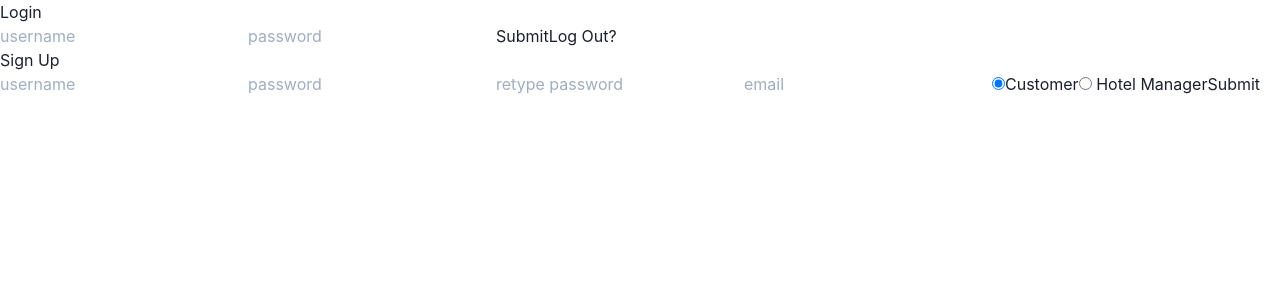
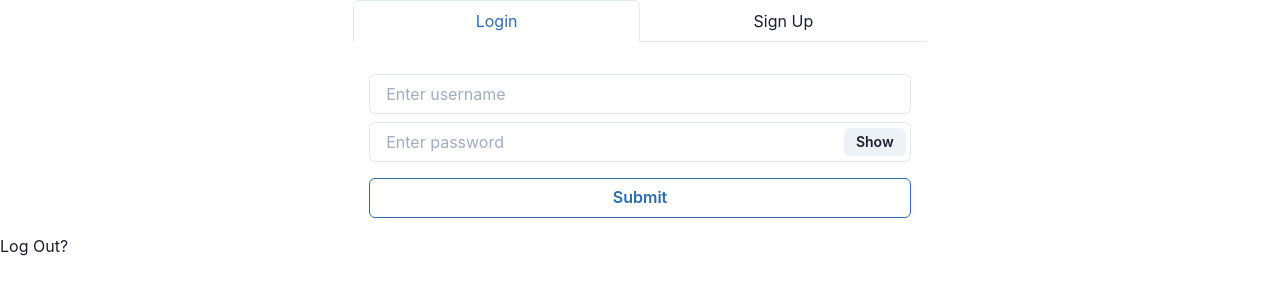
Before and after one commit to cgkw94/hotel, a React (Create React App) app in the folder frontend/: page /login in a window 1280 px wide. Shown: the top 300 px of the page. Built offline with nearby package versions, Linux system fonts and the light colour scheme.

Commit message:
login page styling done

```diff
--- a/frontend/package.json
+++ b/frontend/package.json
@@ -4,6 +4,7 @@
   "private": true,
   "proxy": "http://localhost:5005",
   "dependencies": {
+    "@chakra-ui/icons": "^1.1.1",
     "@chakra-ui/react": "^1.7.4",
     "@emotion/react": "^11.7.1",
     "@emotion/styled": "^11.6.0",
--- a/frontend/src/App.js
+++ b/frontend/src/App.js
@@ -8,12 +8,11 @@ import Login from "./components/Login";
 import LandingPage from "./components/LandingPage";
 
 function App() {
-
   //search input useStates
-  const [location, setLocation] = useState('')
-  const [inDate, setInDate] = useState('')
-  const [outDate, setOutDate] = useState('')
-  const [roomType, setRoomType] = useState('')
+  const [location, setLocation] = useState("");
+  const [inDate, setInDate] = useState("");
+  const [outDate, setOutDate] = useState("");
+  const [roomType, setRoomType] = useState("");
 
   // eslint-disable-next-line -- this is to "get rid" of the compilation warning that the state was assigned but never used.
   const [userFeedback, setUserFeedback] = useState("");
@@ -26,11 +25,9 @@ function App() {
   return (
     <>
       <Route exact path="/">
-        <a href="/login">
-          <Button colorScheme="teal" variant="outline">
-            Login/Sign Up
-          </Button>
-        </a>
+        <Button as="a" href="/login" colorScheme="teal" variant="outline">
+          Login/Sign Up
+        </Button>
       </Route>
       <Route path="/login">
         <Login
@@ -40,7 +37,12 @@ function App() {
         />
       </Route>
       <Route exact path="/">
-        <LandingPage setLocation={setLocation} setInDate={setInDate} setOutDate={setOutDate} setRoomType={setRoomType} />
+        <LandingPage
+          setLocation={setLocation}
+          setInDate={setInDate}
+          setOutDate={setOutDate}
+          setRoomType={setRoomType}
+        />
       </Route>
       <Route exact path="/hotel/:hotelId">
         <HotelDetails />
--- a/frontend/src/components/Login.js
+++ b/frontend/src/components/Login.js
@@ -1,4 +1,22 @@
 import React, { useState } from "react";
+import { Container } from "@chakra-ui/react";
+import { Tabs, TabList, TabPanels, Tab, TabPanel } from "@chakra-ui/react";
+import {
+  FormControl,
+  FormLabel,
+  FormErrorMessage,
+  FormHelperText,
+} from "@chakra-ui/react";
+import {
+  Input,
+  InputGroup,
+  InputLeftElement,
+  InputRightElement,
+  Button,
+  Stack,
+} from "@chakra-ui/react";
+
+import { EmailIcon } from "@chakra-ui/icons";
 
 const Login = (props) => {
   const [error, setError] = useState("");
@@ -10,6 +28,8 @@ const Login = (props) => {
     rpassword: "",
     email: "",
   });
+  const [show, setShow] = React.useState(false);
+  const handleClick = () => setShow(!show);
 
   const fetchData = async (username, password) => {
     props.setUserInfo({ username: "" });
@@ -95,74 +115,138 @@ const Login = (props) => {
     e.preventDefault();
     props.setUserInfo({ username: "" });
     props.setLoggedIn(false);
-    if (newUser.password !== newUser.rpassword) {
+    if (
+      newUser.username.length === 0 ||
+      newUser.password.length === 0 ||
+      newUser.email.length === 0
+    ) {
+      setError("All fields are required.");
+    } else if (newUser.password !== newUser.rpassword) {
       setError("Passwords do not match.");
+    } else if (newUser.email.includes("@") === false) {
+      setError("Invalid Email address.");
     } else {
       createUser(newUser.username, newUser.password, newUser.email);
     }
   };
 
   return (
-    <div>
-      {props.userInfo.username}
-      {error}
+    <>
+      <Container w="75%">
+        <Tabs w="100%" isFitted variant="enclosed" colorScheme="blue">
+          <TabList mb="1em">
+            <Tab>Login</Tab>
+            <Tab>Sign Up</Tab>
+          </TabList>
+          <TabPanels>
+            <TabPanel>
+              <Stack direction="column" spacing={2}>
+                <Input
+                  value={usernameInput}
+                  onChange={handleLoginUsername}
+                  placeholder="Enter username"
+                  size="md"
+                />
+
+                <InputGroup size="md">
+                  <Input
+                    pr="4.5rem"
+                    type={show ? "text" : "password"}
+                    placeholder="Enter password"
+                    value={passwordInput}
+                    onChange={handleLoginPassword}
+                  />
+                  <InputRightElement width="4.5rem">
+                    <Button h="1.75rem" size="sm" onClick={handleClick}>
+                      {show ? "Hide" : "Show"}
+                    </Button>
+                  </InputRightElement>
+                </InputGroup>
+                <FormControl isInvalid={error}>
+                  <FormErrorMessage>{error}</FormErrorMessage>
+                </FormControl>
+                <Button
+                  colorScheme="blue"
+                  variant="outline"
+                  onClick={handleLoginSubmit}
+                  type="submit"
+                >
+                  Submit
+                </Button>
+              </Stack>
+            </TabPanel>
+            <TabPanel>
+              <Stack direction="column" spacing={2}>
+                <Input
+                  value={newUser.username}
+                  onChange={handleUsername}
+                  placeholder="Enter new username"
+                  size="md"
+                />
+
+                <InputGroup size="md">
+                  <Input
+                    pr="4.5rem"
+                    type={show ? "text" : "password"}
+                    placeholder="Enter password"
+                    value={newUser.password}
+                    onChange={handlePassword}
+                  />
+                  <InputRightElement width="4.5rem">
+                    <Button h="1.75rem" size="sm" onClick={handleClick}>
+                      {show ? "Hide" : "Show"}
+                    </Button>
+                  </InputRightElement>
+                </InputGroup>
+                <InputGroup size="md">
+                  <Input
+                    pr="4.5rem"
+                    type={show ? "text" : "password"}
+                    placeholder="Retype password"
+                    value={newUser.rpassword}
+                    onChange={handleRPassword}
+                  />
+                  <InputRightElement width="4.5rem">
+                    <Button h="1.75rem" size="sm" onClick={handleClick}>
+                      {show ? "Hide" : "Show"}
+                    </Button>
+                  </InputRightElement>
+                </InputGroup>
+                <InputGroup>
+                  <InputLeftElement
+                    pointerEvents="none"
+                    children={<EmailIcon color="gray.300" />}
+                  />
+                  <Input
+                    type="email"
+                    placeholder="Email address"
+                    value={newUser.email}
+                    onChange={handleEmail}
+                  />
+                </InputGroup>
+                <FormControl isInvalid={error}>
+                  <FormErrorMessage>{error}</FormErrorMessage>
+                </FormControl>
+                <Button
+                  colorScheme="blue"
+                  variant="outline"
+                  onClick={handleNew}
+                  type="submit"
+                >
+                  Submit
+                </Button>
+              </Stack>
+            </TabPanel>
+          </TabPanels>
+        </Tabs>
+      </Container>
       <div>
-        Login
-        <br />
-        <form>
-          <input
-            placeholder="username"
-            value={usernameInput}
-            onChange={handleLoginUsername}
-          ></input>
-          <input
-            placeholder="password"
-            type="password"
-            value={passwordInput}
-            onChange={handleLoginPassword}
-          ></input>
-          <button type="submit" onClick={handleLoginSubmit}>
-            Submit
-          </button>
-          <button onClick={handleLogout}>Log Out?</button>
-        </form>
+        {props.userInfo.username}
+        {error}
+
+        <button onClick={handleLogout}>Log Out?</button>
       </div>
-      <div>
-        Sign Up
-        <br />
-        <form>
-          <input
-            placeholder="username"
-            value={newUser.username}
-            onChange={handleUsername}
-          ></input>
-          <input
-            placeholder="password"
-            type="password"
-            value={newUser.password}
-            onChange={handlePassword}
-          ></input>
-          <input
-            placeholder="retype password"
-            type="password"
-            value={newUser.rpassword}
-            onChange={handleRPassword}
-          ></input>
-          <input
-            placeholder="email"
-            type="email"
-            value={newUser.email}
-            onChange={handleEmail}
-          ></input>
-          <input type="radio" defaultChecked></input>
-          <label>Customer</label>
-          <input type="radio" /> <label> Hotel Manager</label>
-          <button type="submit" onClick={handleNew}>
-            Submit
-          </button>
-        </form>
-      </div>
-    </div>
+    </>
   );
 };
 
```
Also changed, not shown: 1 other file (tests, documents, lock files or other folders).
